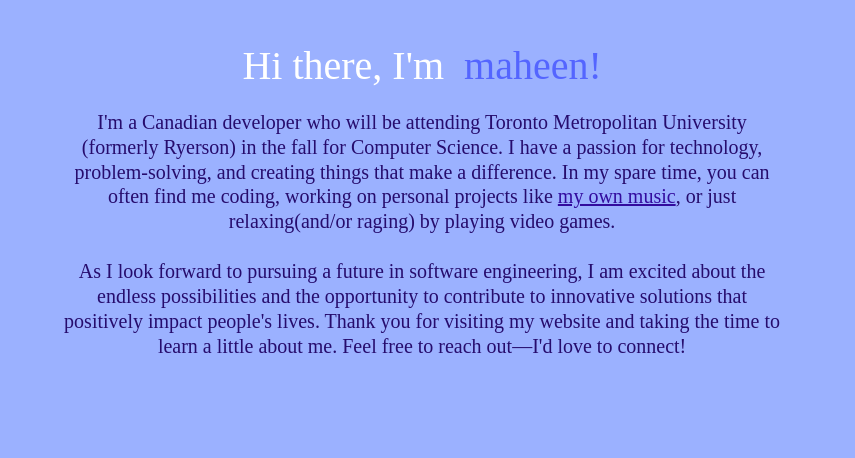
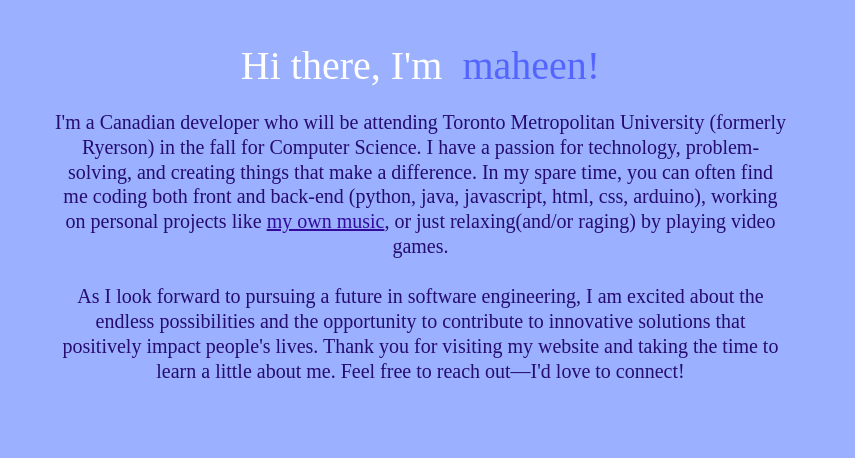
Before and after one commit to maheenTaher-mtk/Maheen-Taher-Website, a plain HTML site: page aboutme.html in a window 1280 px wide. Shown: the part 210-668 px from the top of the page, 425-1280 px from the left. Drawn offline with Linux system fonts and the light colour scheme; a web font is replaced by a local one.

Commit message:
Added languages to aboutme

```diff
--- a/aboutme.html
+++ b/aboutme.html
@@ -70,7 +70,7 @@
             <span class="headingDef"> Hi there, I'm&nbsp <span class="textHighlight">maheen!</span><br>
             <span class="textDef", style="color: rgb(38, 12, 109);">
             <br>
-                I'm a Canadian developer who will be attending Toronto Metropolitan University (formerly Ryerson) in the fall for Computer Science. I have a passion for technology, problem-solving, and creating things that make a difference. In my spare time, you can often find me coding, working on personal projects like <a href="mymusic.html">my own music</a>, or just relaxing(and/or raging) by playing video games. <br> <br> As I look forward to pursuing a future in software engineering, I am excited about the endless possibilities and the opportunity to contribute to innovative solutions that positively impact people's lives. Thank you for visiting my website and taking the time to learn a little about me. Feel free to reach out—I'd love to connect!
+                I'm a Canadian developer who will be attending Toronto Metropolitan University (formerly Ryerson) in the fall for Computer Science. I have a passion for technology, problem-solving, and creating things that make a difference. In my spare time, you can often find me coding both front and back-end (python, java, javascript, html, css, arduino), working on personal projects like <a href="mymusic.html">my own music</a>, or just relaxing(and/or raging) by playing video games. <br> <br> As I look forward to pursuing a future in software engineering, I am excited about the endless possibilities and the opportunity to contribute to innovative solutions that positively impact people's lives. Thank you for visiting my website and taking the time to learn a little about me. Feel free to reach out—I'd love to connect!
         </p>
     </div>
 
```
